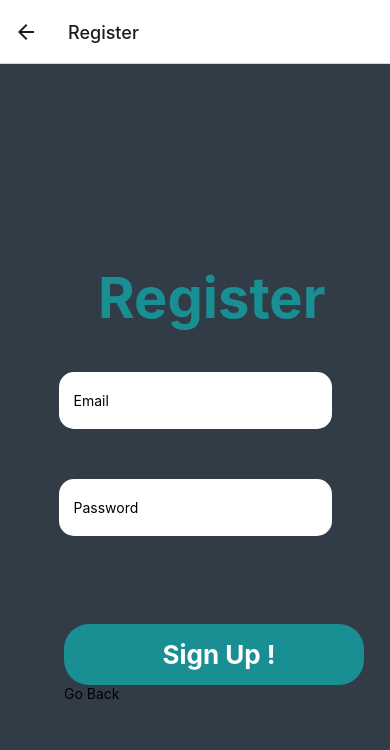
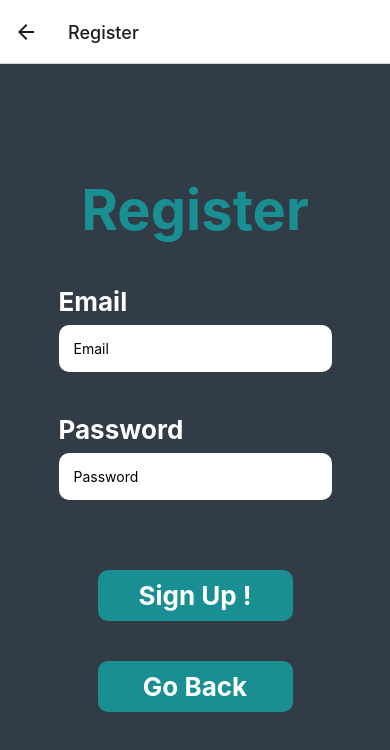
Before and after one commit to comp90018-mobile-project/frontend, a React Native app: screen /Register in a window 390 px wide. Shown: the top 750 px of the page. Built offline with nearby package versions, Linux system fonts and the light colour scheme.

Commit message:
modify styles for map, login, register, event

```diff
--- a/src/components/navigator/navigator.js
+++ b/src/components/navigator/navigator.js
@@ -1,14 +1,43 @@
 /* eslint-disable react/jsx-filename-extension */
+import { getStateFromPath, NavigationContainer } from '@react-navigation/native';
+import { createNativeStackNavigator } from '@react-navigation/native-stack';
 import React from 'react';
-import { View } from 'react-native';
+import { View, TouchableOpacity } from 'react-native';
 import Entypo from 'react-native-vector-icons/Entypo';
 import FontAwesome5 from 'react-native-vector-icons/FontAwesome5';
 import styles from './navigatorStyles';
+import Map from '../../pages/Map/map';
+import ChatList from '../../pages/chatList/index';
 
-function Navigator() {
+const Stack = createNativeStackNavigator();
+function Navigator(navigation) {
+
   return (
+    // <Stack.Navigator
+    //   initialRouteName={Map}
+    //   screenOptions={({route}) => {
+    //     navBarIcon: ({focus, color, size}) => {
+    //       let icon
+    //       if (route.name === Map) {
+    //         icon = focus? 'fas fa-map-marked-alt':'far fa-map-marked-alt';
+    //       } else if (route.name === ChatList) {
+    //         icon = focus? 'fas fa-comments-alt':'fal fa-comments-alt';
+    //       }
+    //       // return <FontAwesome5 name={icon} size={size}/>
+    //     }
+    //   }}
+    //   >
+    //   <Stack.Screen name='map' component={Map}/>
+    //   <Stack.Screen name='chatlist' component={ChatList}/>
+
+
+    //   </Stack.Navigator>
+
+
     <View style={styles.navigatorContainer}>
-      <Entypo name="chat" size={40} style={styles.chatIcon} />
+      <TouchableOpacity>
+        <Entypo name="chat" size={40} style={styles.chatIcon} />
+      </TouchableOpacity>
       <View style={styles.mapIconContainer}>
         <FontAwesome5 name="map-marker-alt" size={50} style={styles.mapIcon} />
       </View>
--- a/src/components/navigator/navigatorStyles.js
+++ b/src/components/navigator/navigatorStyles.js
@@ -10,8 +10,9 @@ const styles = StyleSheet.create({
     bottom: 0,
     backgroundColor: '#323C47',
     flexDirection: 'row',
-    borderTopLeftRadius: 50,
-    borderTopRightRadius: 50,
+    borderTopLeftRadius: 30,
+    borderTopRightRadius: 30,
+    flexDirection: 'row',
     alignItems: 'center',
     padding: 20,
     borderBottomWidth: 1,
--- a/src/pages/Map/components/eventPage/eventPageStyles.js
+++ b/src/pages/Map/components/eventPage/eventPageStyles.js
@@ -7,6 +7,9 @@ const styles = StyleSheet.create({
     width: '100%',
     height: '100%',
     backgroundColor: '#323C47',
+    alignItems: 'center'
+  },
+  columnCentre: {
     flexDirection: 'column',
     alignItems: 'center'
   },
@@ -75,6 +78,7 @@ const styles = StyleSheet.create({
   imgContainer: {
     width: '90%',
     marginTop: 10,
+    marginBottom: 20
   },
   createButton: {
     elevation: 8,
@@ -83,7 +87,7 @@ const styles = StyleSheet.create({
     paddingVertical: 10,
     paddingHorizontal: 12,
     marginTop: 20,
-    width: 250,
+    width: "90%",
     height: 50,
     justifyContent: 'center'
   },
--- a/src/pages/Map/map.js
+++ b/src/pages/Map/map.js
@@ -3,7 +3,7 @@
 /* eslint-disable react/react-in-jsx-scope */
 import * as Location from 'expo-location';
 import { useEffect, useState } from 'react';
-import { Image, Text, View } from 'react-native';
+import { Image, Text, View, SafeAreaView } from 'react-native';
 import MapView, { Callout, Marker } from 'react-native-maps';
 import { Searchbar } from 'react-native-paper';
 import AntDesign from 'react-native-vector-icons/AntDesign';
@@ -57,7 +57,7 @@ function Map(navigation) {
   };
 
   return (
-    <View style={styles.container}>
+    <SafeAreaView style={styles.container}>
       <MapView
         style={styles.map}
         showsUserLocation
@@ -93,6 +93,7 @@ function Map(navigation) {
         ))}
       </MapView>
 
+      <View  style={styles.infoDisplay}>
         <View style={styles.regionCard}>
           <Text style={styles.regionText}>{region}</Text>
           <Image
@@ -103,14 +104,17 @@ function Map(navigation) {
 
         <Searchbar
           style={styles.searchBar}
+          placeholder={'Search Event'}
           onChangeText={(text) => handleSearch(text)}
         />
+
+      </View>
 
       <EventCard show={eventCard} eventInfo={selectedEvent} onPress={() => navigation.replace('EventPage')} />
 
       <Navigator />
 
-    </View>
+    </SafeAreaView>
   );
 }
 
--- a/src/pages/login/index.js
+++ b/src/pages/login/index.js
@@ -35,13 +35,11 @@ function LoginScreen({ navigation }) {
 
 
   return (
-    <KeyboardAvoidingView
-      style={styles.container}
-      behavior="padding"
-    >
+    <KeyboardAvoidingView style={styles.container} behavior="padding">
 
-      <Text style={styles.title}>Login</Text>
-
+      <View style={styles.title}>
+        <Text style={styles.title}>Login</Text>
+      </View>
 
       <View style={styles.inputContainer}>
         <Text style={styles.inputText}>Username</Text>
@@ -69,16 +67,13 @@ function LoginScreen({ navigation }) {
           <Text style={styles.buttonText}>Start!</Text>
         </TouchableOpacity>
 
-
-
-
         <TouchableOpacity
           onPress = {() => navigation.replace('Demo')}
+          style={styles.button}
           >
-          <Text style={styles.forgotPassword}>Go Back</Text>
+          <Text style={styles.buttonText}>Go Back</Text>
         </TouchableOpacity>
       </View>
-
 
     </KeyboardAvoidingView>
   );
@@ -87,74 +82,52 @@ function LoginScreen({ navigation }) {
 export default LoginScreen;
 
 const styles = StyleSheet.create({
-
-  title: {
-      position: 'absolute',
-      width: 154,
-      height: 68,
-      left: 143,
-      top: 180,
-
-      fontWeight: 'bold',
-      fontSize: 56,
-
-      color: '#E04D3D',
-  },
   container: {
     flex: 1,
-    justifyContent: 'center',
+    backgroundColor: '#323C47',
     alignItems: 'center',
-    backgroundColor: '#323C47',
-
+    justifyContent: 'center'
+  },
+  title: {
+    fontWeight: 'bold',
+    fontSize: 56,
+    color: '#E04D3D'
   },
   inputContainer: {
     width: '70%',
-      marginBottom: 50,
+    marginBottom: 50
+  },
+  inputText: {
+    color: '#fff',
+    fontWeight: '700',
+    fontStyle: 'normal',
+    fontSize: 26,
+    lineHeight: 26,
+    marginTop: 45,
   },
   input: {
-
-      backgroundColor: 'white',
-      paddingHorizontal: 15,
-      paddingVertical: 20,
-      borderRadius: 15,
+    backgroundColor: '#fff',
+    paddingHorizontal: 15,
+    paddingVertical: 15,
+    borderRadius: 10,
+    marginTop: 10
   },
-  inputText: {
-    color: 'white',
-    fontWeight: '700',
-    fontSize: 26,
-    lineHeight: 31,
-    fontStyle: 'normal',
-    marginTop: 50,
-  },
-
   buttonContainer: {
-      position: 'absolute',
-      height: 65,
-      width: 300,
-      left: 64,
-      top: 560,
-
+    width: '50%',
+    height: 'auto'
   },
   button: {
     backgroundColor: '#E04D3D',
-    width: '100%',
-    padding: 15,
-    borderRadius: 25,
     alignItems: 'center',
-    marginTop: 64,
-  },
-  buttonOutline: {
-    backgroundColor: 'white',
-    marginTop: 5,
-    borderColor: '#198F94',
-    borderWidth: 2,
+    justifyContent: 'center',
+    paddingVertical: 10,
+    borderRadius: 10,
+    marginVertical: 20
   },
   buttonText: {
-      height: 31,
-      left: 5,
-      color: 'white',
-      fontWeight: '700',
-      fontSize: 26,
-  },
-
+    color: '#fff',
+    fontWeight: '700',
+    textAlign: 'center',
+    fontSize: 26
+  }
 });
--- a/src/pages/register/index.js
+++ b/src/pages/register/index.js
@@ -42,22 +42,22 @@ import {
 
 
 
+    return (
+      <KeyboardAvoidingView style={styles.container} behavior="padding">
 
-    return (
-        <KeyboardAvoidingView
-            style={styles.container}
-            behavior="padding">
-
+        <View style={styles.title}>
           <Text style={styles.title}>Register</Text>
-
+        </View>
 
         <View style={styles.inputContainer}>
+          <Text style={styles.inputText}>Email</Text>
           <TextInput
               placeholder="Email"
               value={email}
               onChangeText={(text) => setEmail(text)}
               style={styles.input}
           />
+          <Text style={styles.inputText}>Password</Text>
           <TextInput
               placeholder="Password"
               value={password}
@@ -68,7 +68,6 @@ import {
         </View>
 
         <View style={styles.buttonContainer}>
-
           <TouchableOpacity
               onPress={handleSignUp}
               style={styles.button}
@@ -78,10 +77,12 @@ import {
 
           <TouchableOpacity
               onPress = {() => navigation.replace('Demo')}
+              style={styles.button}
           >
-                <Text style={styles.forgotPassword}>Go Back</Text>
+              <Text style={styles.buttonText}>Go Back</Text>
           </TouchableOpacity>
         </View>
+
       </KeyboardAvoidingView>
     );
   }
@@ -89,65 +90,52 @@ import {
   export default SignUpScreen;
 
   const styles = StyleSheet.create({
-
+    container: {
+      flex: 1,
+      backgroundColor: '#323C47',
+      alignItems: 'center',
+      justifyContent: 'center'
+    },
     title: {
-        position: 'absolute',
-        width: 232,
-        height: 68,
-        left: 98,
-        top: 200,
-
       fontWeight: 'bold',
       fontSize: 56,
-
-        color: '#198F94',
-    },
-    container: {
-      flex: 1,
-      justifyContent: 'center',
-      alignItems: 'center',
-      backgroundColor: '#323C47',
-
+      color: '#198F94'
     },
     inputContainer: {
       width: '70%',
-        marginBottom: 50,
+      marginBottom: 50
+    },
+    inputText: {
+      color: '#fff',
+      fontWeight: '700',
+      fontStyle: 'normal',
+      fontSize: 26,
+      lineHeight: 26,
+      marginTop: 45,
     },
     input: {
-
-        backgroundColor: 'white',
+      backgroundColor: '#fff',
       paddingHorizontal: 15,
-        paddingVertical: 20,
-        borderRadius: 15,
-        marginTop: 50,
+      paddingVertical: 15,
+      borderRadius: 10,
+      marginTop: 10
     },
     buttonContainer: {
-        position: 'absolute',
-        height: 65,
-        width: 300,
-        left: 64,
-        top: 560,
-
+      width: '50%',
+      height: 'auto'
     },
     button: {
       backgroundColor: '#198F94',
-      width: '100%',
-      padding: 15,
-      borderRadius: 25,
       alignItems: 'center',
-    },
-    buttonOutline: {
-      backgroundColor: 'white',
-      marginTop: 5,
-      borderColor: '#198F94',
-      borderWidth: 2,
+      justifyContent: 'center',
+      paddingVertical: 10,
+      borderRadius: 10,
+      marginVertical: 20
     },
     buttonText: {
-        height: 31,
-        left: 5,
-        color: 'white',
+      color: '#fff',
       fontWeight: '700',
-        fontSize: 26,
-    },
-
+      textAlign: 'center',
+      fontSize: 26
+    }
   });
```
Also changed, not shown: src/pages/Map/components/eventPage/eventPage.js (+11 -10 lines), src/pages/Map/mapStyles.js (+50 -20 lines), 1 other file (tests, documents, lock files or other folders). Lines whose indentation alone changed are shown as unchanged.
